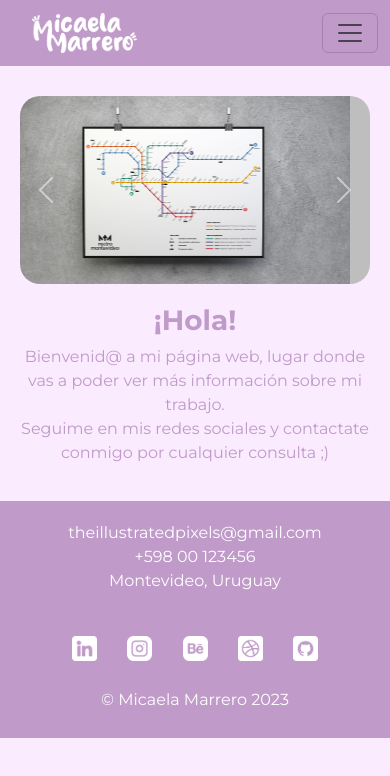
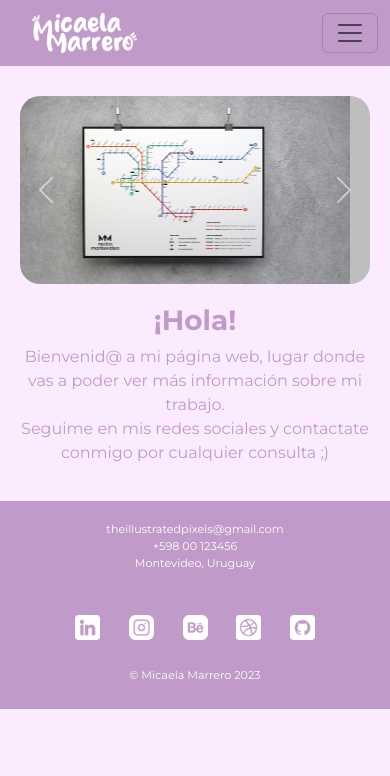
Before and after one commit to micamarreros/Micaela-Marrero, a plain HTML site: page index.html in a window 390 px wide. Drawn offline with nearby package versions, Linux system fonts and the light colour scheme.

Commit message:
Seguí trabajando en scss. Agregué mixin para utilizar en mediaqueries de nav y footer

```diff
--- a/scss/_dimensions.scss
+++ b/scss/_dimensions.scss
@@ -1,8 +1,4 @@
 /* Widths */
-$tablet: 768px;
-$desktop: 992px;
-$desktop-xxl: 1400px;
-
 $wpercent_80: 80%;
 $wpercent_100: 100%;
 
--- /dev/null
+++ b/scss/_mediaqueries.scss
@@ -0,0 +1,23 @@
+@mixin mobile {
+    @media (max-width: 425px) {
+        @content;
+    }
+}
+
+@mixin tablet {
+    @media (min-width: 768px) {
+        @content;
+    }
+}
+
+@mixin desktop {
+    @media (min-width: 1024px) {
+        @content;
+    }
+}
+
+@mixin desktop-xl {
+    @media (min-width: 1440px) {
+        @content;
+    }
+}
--- a/scss/main.scss
+++ b/scss/main.scss
@@ -14,6 +14,7 @@
 @import "font_sizes";
 @import "dimensions";
 @import "borders";
+@import "mediaqueries";
 
 body {
     background-color: $light-purple;
@@ -27,9 +28,26 @@ body {
 }
 
 .navbar-brand img {
-    height: $h40;
-    width: auto;
-    padding-left: $p20;
+    @include mobile {
+        height: $h40;
+        width: auto;
+        padding-left: $p20;
+    }
+    @include tablet {
+        height: $h50;
+        width: auto;
+        padding-left: $p20;
+    }
+    @include desktop {
+        height: $h60;
+        width: auto;
+        padding-left: $p50;
+    }
+    @include desktop-xl{
+        height: $h80;
+        width: auto;
+        padding-left: $p70;
+    }
 }
 
 .nav-link {
@@ -38,49 +56,23 @@ body {
     padding: $p20;
     &:hover {
         color: $light-purple;
-}
+    }
+    @include mobile {
+        font-size: $f_07;
+    }
+    @include tablet {
+        font-size: $f_07;
+    }
+    @include desktop {
+        font-size: $f_09;
+    }
+    @include desktop-xl{
+        font-size: $f_1;
+    }
 }
 
 .navbar-nav {
     padding-right: $p50;
-}
-
-/*------ para dispositivos medianos -----*/
-@media (min-width: $tablet) {
-    .navbar-brand img {
-        height: $h50;
-        width: auto;
-    }
-
-    .nav-link {
-        font-size: $f_07;
-    }
-}
-
-/*------ para dispositivos desktop -----*/
-@media (min-width: $desktop) {
-    .navbar-brand img {
-        height: $h60;
-        width: auto;
-        padding-left: $p50;
-    }
-
-    .nav-link {
-        font-size: $f_09;
-    }
-}
-
-/*------ para dispositivos desktop xx-large -----*/
-@media (min-width: $desktop-xxl) {
-    .navbar-brand img {
-        height: $h80;
-        width: auto;
-        padding-left: $p70;
-    }
-
-    .nav-link {
-        font-size: $f_1;
-    }
 }
 
 /*----------- ACA EMPIEZAN LOS ESTILOS DE INDEX ----------*/
@@ -93,21 +85,21 @@ body {
     }
 }
 
-@media (min-width: $tablet) {
+@media (min-width: 768px) {
     #carousel {
         padding: 40px 40px 0 40px;
     }
 }
 
 /*------ para dispositivos desktop-----*/
-@media (min-width: $desktop) {
+@media (min-width: 992px) {
     #carousel {
         padding: 50px 50px 0 50px;
     }
 }
 
 /*------ para dispositivos desktop xx-large -----*/
-@media (min-width: $desktop-xxl) {
+@media (min-width: 1400px) {
     #carousel {
         padding: 80px 180px 0 180px;
     }
@@ -121,7 +113,7 @@ body {
 }
 
 /*------ para dispositivos medianos -----*/
-@media (min-width: $tablet) {
+@media (min-width: 768px) {
     #welcome {
         padding-top: $p30;
         padding-bottom: $p30;
@@ -130,7 +122,7 @@ body {
 }
 
 /*------ para dispositivos desktop -----*/
-@media (min-width: $desktop) {
+@media (min-width: 992px) {
     #welcome {
         padding-top: $p40;
         padding-bottom: $p40;
@@ -139,7 +131,7 @@ body {
 }
 
 /*------ para dispositivos desktop xx-large -----*/
-@media (min-width: $desktop-xxl) {
+@media (min-width: 1400px) {
     #welcome {
         padding-top: $p50;
         padding-bottom: $p50;
@@ -266,10 +258,33 @@ body {
     background-color: $dark-purple;
     font-weight: 500;
     color: $white;
+    @include mobile {
+        font-size: $f_07;
+    }
+    @include tablet {
+        font-size: $f_07;
+    }
+    @include desktop {
+        font-size: $f_09;
+    }
+    @include desktop-xl{
+        font-size: $f_1;
+    }
 }
 
 #footer img {
-    height: $h25;
+    @include mobile {
+        height: $h25;
+    }
+    @include tablet {
+        height: $h30;
+    }
+    @include desktop {
+        height: $h40;
+    }
+    @include desktop-xl{
+        height: $h50;
+    }
 }
 
 #info {
@@ -284,36 +299,3 @@ body {
     padding-top: $p20;
     padding-bottom: $p10;
 }
-
-/*------ para dispositivos medianos -----*/
-@media (min-width: $tablet) {
-    #footer {
-        font-size: $f_07;
-    }
-
-    #footer img {
-        height: $h30;
-    }
-}
-
-/*------ para dispositivos desktop -----*/
-@media (min-width: $desktop) {
-    #footer {
-        font-size: $f_09;
-    }
-
-    #footer img {
-        height: $h40;
-    }
-}
-
-/*------ para dispositivos desktop xx-large -----*/
-@media (min-width: $desktop-xxl) {
-    #footer {
-        font-size: $f_1;
-    }
-
-    #footer img {
-        height: $h50;
-    }
-}
```
Also changed, not shown: css/main.css, 1 other file.
